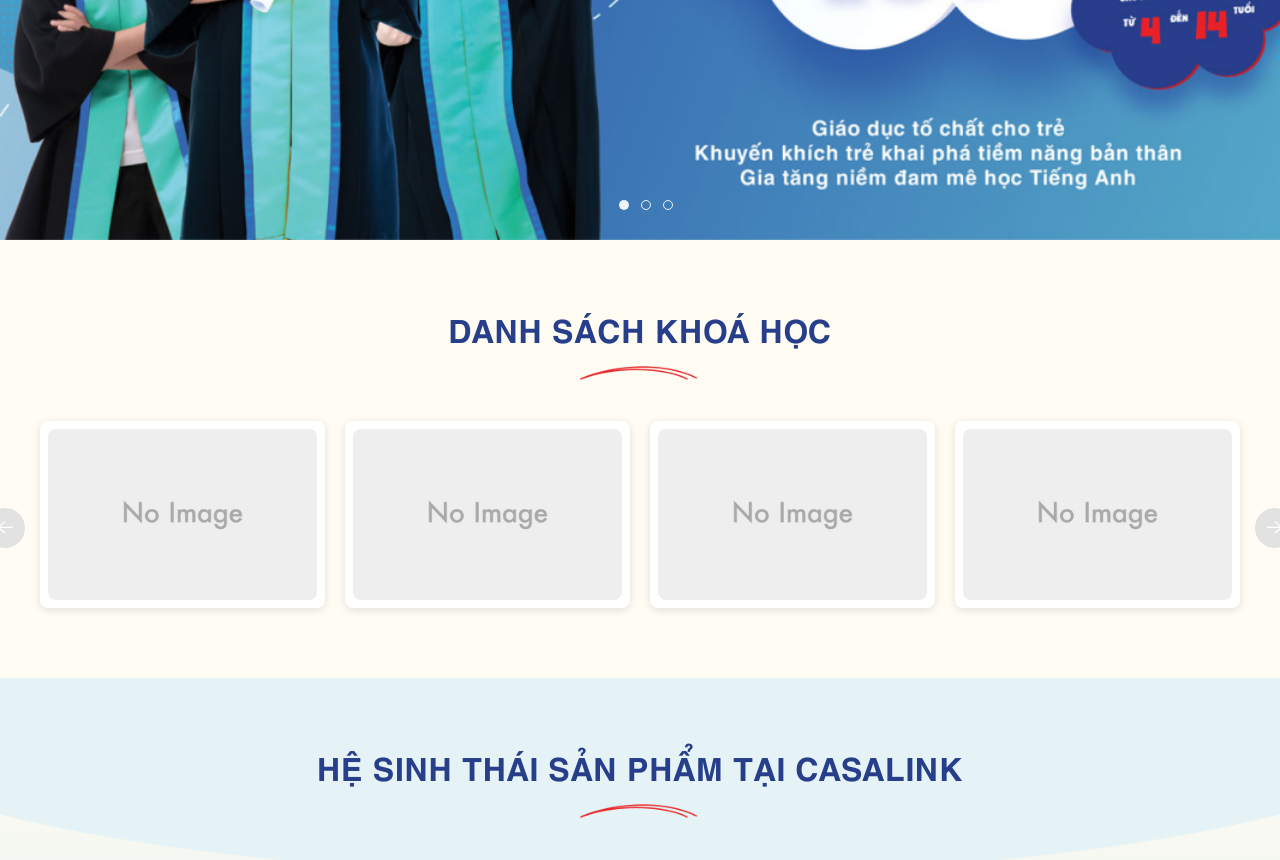
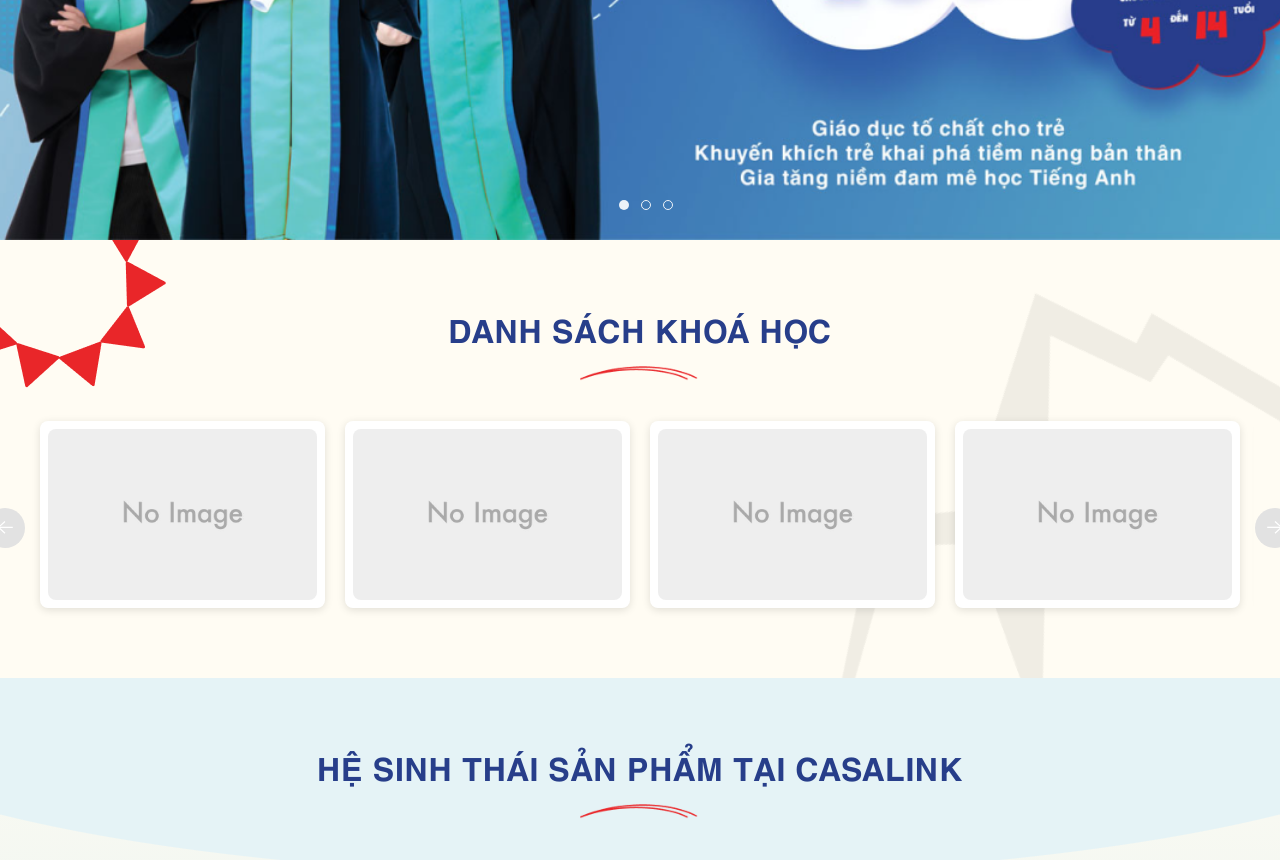
Before and after one commit to lemanhhai1310/casalink-1693853612, a PHP site: page / in a window 1280 px wide. Shown: the part 608-1468 px from the top of the page. Run offline with PHP 8.4, Linux system fonts and the light colour scheme; some libraries are stand-ins or nearby versions.

Commit message:
feat: style bg home dskhoahoc

```diff
--- a/scss/layout/_block_dskhoahoc.scss
+++ b/scss/layout/_block_dskhoahoc.scss
@@ -1,3 +1,7 @@
 .khoahoc{
-
+  &__bg{
+    background:
+      url(images/Group_121.png) top -90px left no-repeat,
+      url(images/pngegg_1_3.png) top -250px right no-repeat;
+  }
 }
--- a/style.css
+++ b/style.css
@@ -1633,6 +1633,10 @@
   .taisao__title {
     font-size: 2rem;
   }
+}
+
+.khoahoc__bg {
+  background: url(images/Group_121.png) top -90px left no-repeat, url(images/pngegg_1_3.png) top -250px right no-repeat;
 }
 
 .home__hinhanh {
--- a/template-parts/layouts/block_dskhoahoc.php
+++ b/template-parts/layouts/block_dskhoahoc.php
@@ -1,4 +1,4 @@
-<div class="uk-section">
+<div class="uk-section"  uk-toggle="cls: <?= (isset($isHome)) ? 'khoahoc__bg' : '' ?>; mode: media; media: @m">
     <div class="uk-container">
         <h2 class="uk-text-center baiviet__title" style="--icon-title-bottom: url(images/Frame_427322377.png)">Danh sách khoá học</h2>
         <div class="uk-margin-medium-top" uk-slider="finite: false; sets: false">
```
Also changed, not shown: images/Group_121.png (added), images/pngegg_1_3.png (added).
